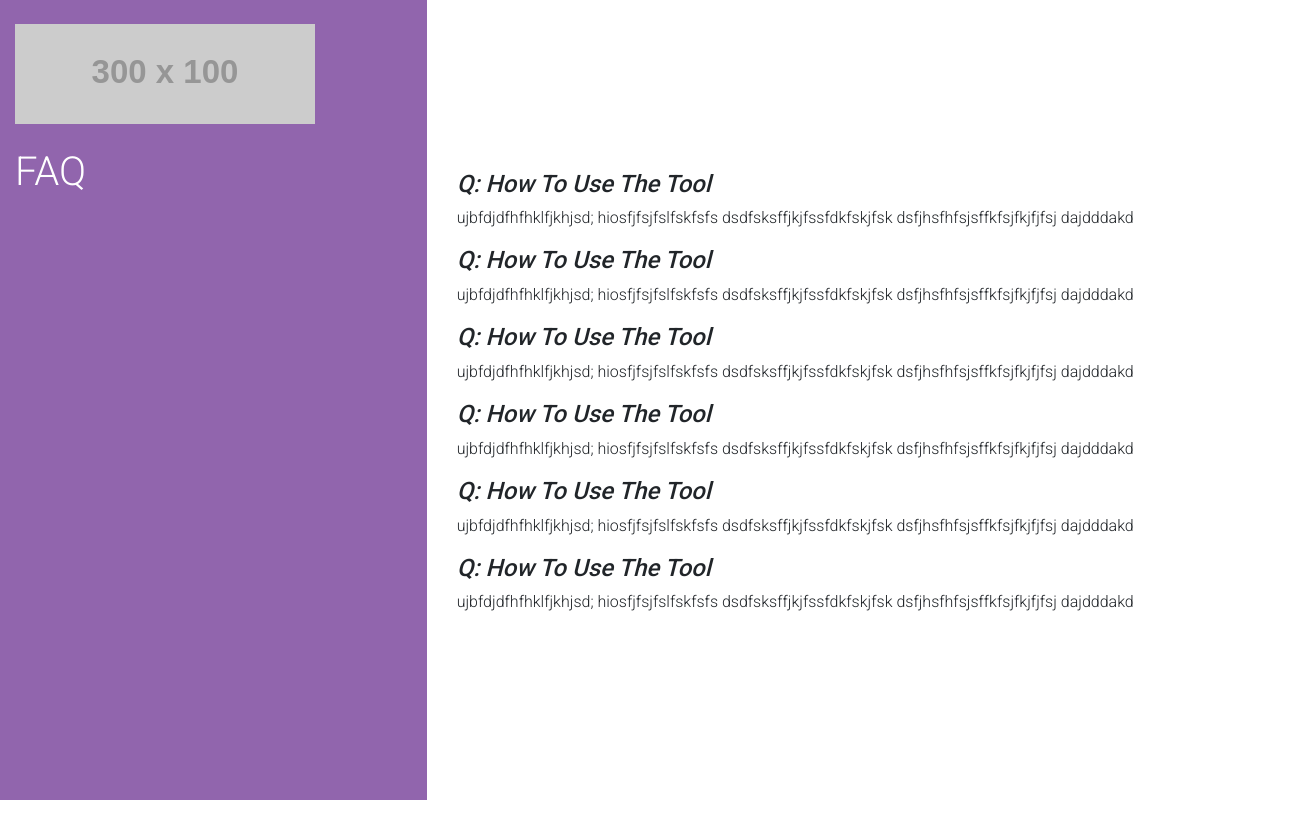
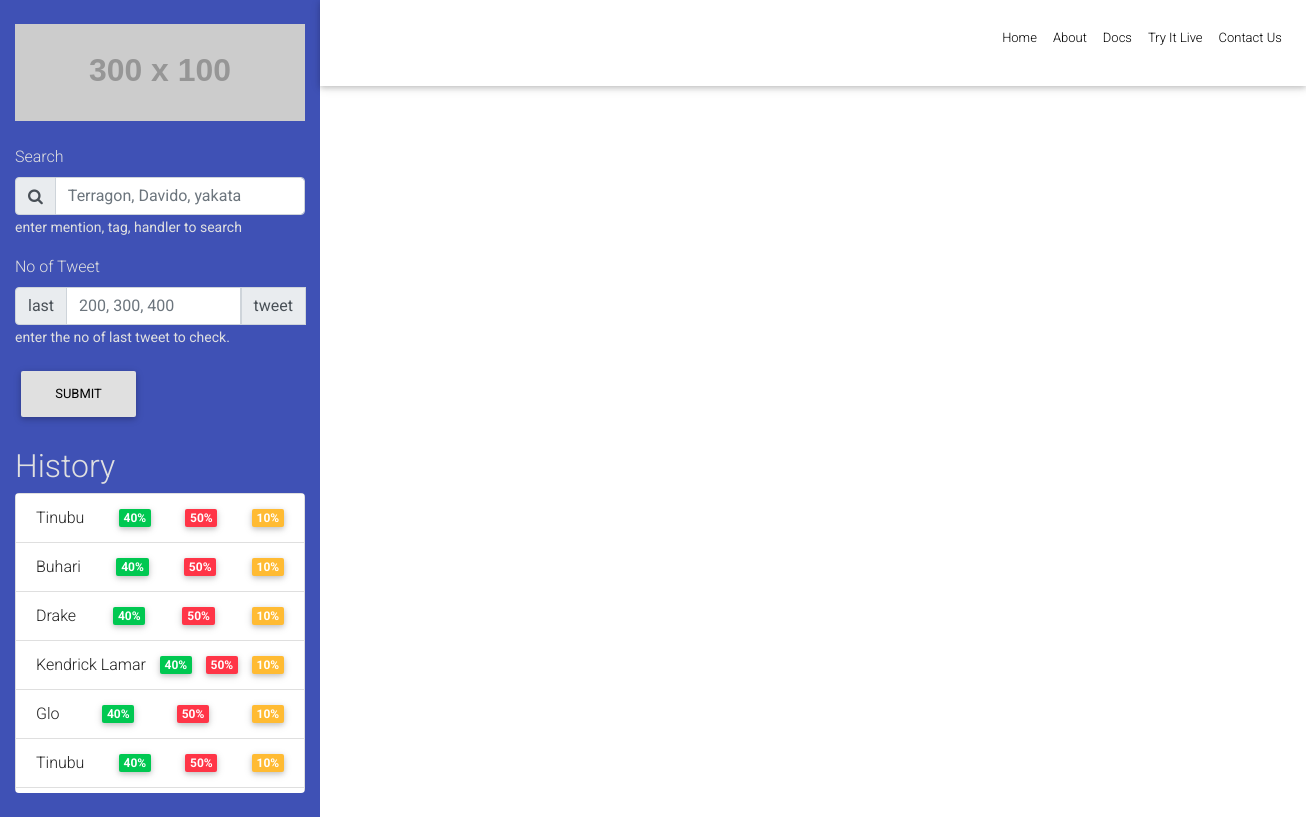
Before and after one commit to DevclanII/sentiment_web, a React (Create React App) app: page /Try in a window 1280 px wide. Shown: the whole page, 1306 px wide, since content can reach past the window. Built offline with nearby package versions, Linux system fonts and the light colour scheme.

Commit message:
Add: sidebar and Nav

```diff
--- a/src/component/App.js
+++ b/src/component/App.js
@@ -2,12 +2,13 @@ import React, { Component } from 'react';
 import LandingPage from './LandingPage';
 import About from './About';
 import Faq from './Faq';
+import Try from './Try'
 import '../css/App.css';
 class App extends Component {
   render() {
     return (
       <div className="App">
-        <Faq />
+        <Try />
       </div>
     );
   }
--- a/src/component/Faq/index.js
+++ b/src/component/Faq/index.js
@@ -3,7 +3,7 @@ import React from 'react'
 const Faq = () => (
   <div className="container-fluid">
     <div className="row">
-      <div className="col-4" style={{ minHeight: '100vh', backgroundColor: '#9165ad'}}>
+      <div className="col-4 indigo" style={{ minHeight: '100vh'}}>
         <div>
           <img alt="log" src="http://via.placeholder.com/300x100" className="img-fluid my-4"/>
           <div>
--- a/src/component/LandingPage/Header.js
+++ b/src/component/LandingPage/Header.js
@@ -1,7 +1,7 @@
 import React from 'react';
 
 export const Nav = () => (
-<ul className = "nav">
+  <ul className= "nav">
     <li className="nav-item">
       <a className="nav-link active" href="/">Home</a>
     </li>
--- /dev/null
+++ b/src/component/Try/Activity.js
@@ -0,0 +1,28 @@
+import React from 'react';
+
+
+const Activity = () => (
+  <div className="col-9">
+    <div>
+      <ul className="nav navbar justify-content-end" style={{ width: '106%', marginLeft: '-15px'}}>
+        <li className="nav-item">
+          <a className="nav-link active" href="/">Home</a>
+        </li>
+        <li className="nav-item">
+          <a className="nav-link" href="/About">About</a>
+        </li>
+        <li className="nav-item">
+          <a className="nav-link" href="#">Docs</a>
+        </li>
+        <li className="nav-item">
+          <a className="nav-link " href="#">Try It Live</a>
+        </li>
+        <li className="nav-item">
+          <a className="nav-link " href="#">Contact Us</a>
+        </li>
+      </ul>
+    </div>
+  </div>
+);
+
+export default Activity;
--- /dev/null
+++ b/src/component/Try/Chart.js
@@ -0,0 +1,5 @@
+import React from 'react'
+
+const = () => ();
+
+export default Chart;
--- /dev/null
+++ b/src/component/Try/SideBar.js
@@ -0,0 +1,162 @@
+import React from 'react';
+
+const SideBar = () => (
+  <div className="col-3 indigo" style={{
+    minHeight: '100vh'
+  }}>
+    <div>
+      <img
+        alt="log"
+        src="http://via.placeholder.com/300x100"
+        className="img-fluid my-4"/>
+      <div>
+        <form>
+          <div class="form-group">
+            <label for="Search" className="text-light">Search</label>
+            <div className="input-group">
+              <div class="input-group-prepend">
+                <span class="input-group-text" id="basic-addon1">
+                  <i className="fa fa-search"></i>
+                </span>
+              </div>
+              <input
+                type="text"
+                name="Search"
+                id="Search"
+                class="form-control"
+                placeholder="Terragon, Davido, yakata"
+                aria-describedby="helpId"/>
+            </div>
+            <small id="helpId" class="text-muted text-light">enter mention, tag, handler to search</small>
+          </div>
+          <div class="form-group">
+            <label for="count" className="text-light">No of Tweet</label>
+            <div className="input-group">
+              <div class="input-group-prepend">
+                <span class="input-group-text" id="basic-addon1">last
+                </span>
+              </div>
+              <input
+                type="text"
+                name="count"
+                id="count"
+                class="form-control"
+                placeholder="200, 300, 400"
+                aria-describedby="helpId"/>
+              <div class="input-group-prepend">
+                <span class="input-group-text" id="basic-addon1">tweet
+                </span>
+              </div>
+            </div>
+            <small id="helpId" class="text-muted text-light">enter the no of last tweet to check.</small>
+          </div>
+          <button type="submit" class="btn btn-light">Submit</button>
+        </form>
+      </div>
+      <div className="py-4 text-dark">
+        <h2 className="text-light">History</h2>
+        <div>
+          <ul
+            className="list-group"
+            style={{
+            maxHeight: '300px',
+            overflowY: 'scroll'
+          }}>
+            <li class="list-group-item d-flex justify-content-between align-items-center">
+              <a>Tinubu</a>
+              <span class="badge badge-success">40%</span>
+              <span class="badge badge-danger">50%</span>
+              <span class="badge badge-warning">10%</span>
+            </li>
+            <li class="list-group-item d-flex justify-content-between align-items-center">
+              <a>Buhari</a>
+              <span class="badge badge-success">40%</span>
+              <span class="badge badge-danger">50%</span>
+              <span class="badge badge-warning">10%</span>
+            </li>
+            <li class="list-group-item d-flex justify-content-between align-items-center">
+              <a>Drake</a>
+              <span class="badge badge-success">40%</span>
+              <span class="badge badge-danger">50%</span>
+              <span class="badge badge-warning">10%</span>
+            </li>
+            <li class="list-group-item d-flex justify-content-between align-items-center">
+              <a>Kendrick Lamar</a>
+              <span class="badge badge-success">40%</span>
+              <span class="badge badge-danger">50%</span>
+              <span class="badge badge-warning">10%</span>
+            </li>
+            <li class="list-group-item d-flex justify-content-between align-items-center">
+              <a>Glo</a>
+              <span class="badge badge-success">40%</span>
+              <span class="badge badge-danger">50%</span>
+              <span class="badge badge-warning">10%</span>
+            </li>
+            <li class="list-group-item d-flex justify-content-between align-items-center">
+              <a>Tinubu</a>
+              <span class="badge badge-success">40%</span>
+              <span class="badge badge-danger">50%</span>
+              <span class="badge badge-warning">10%</span>
+            </li>
+            <li class="list-group-item d-flex justify-content-between align-items-center">
+              <a>Buhari</a>
+              <span class="badge badge-success">40%</span>
+              <span class="badge badge-danger">50%</span>
+              <span class="badge badge-warning">10%</span>
+            </li>
+            <li class="list-group-item d-flex justify-content-between align-items-center">
+              <a>Drake</a>
+              <span class="badge badge-success">40%</span>
+              <span class="badge badge-danger">50%</span>
+              <span class="badge badge-warning">10%</span>
+            </li>
+            <li class="list-group-item d-flex justify-content-between align-items-center">
+              <a>Kendrick Lamar</a>
+              <span class="badge badge-success">40%</span>
+              <span class="badge badge-danger">50%</span>
+              <span class="badge badge-warning">10%</span>
+            </li>
+            <li class="list-group-item d-flex justify-content-between align-items-center">
+              <a>Glo</a>
+              <span class="badge badge-success">40%</span>
+              <span class="badge badge-danger">50%</span>
+              <span class="badge badge-warning">10%</span>
+            </li>
+            <li class="list-group-item d-flex justify-content-between align-items-center">
+              <a>Tinubu</a>
+              <span class="badge badge-success">40%</span>
+              <span class="badge badge-danger">50%</span>
+              <span class="badge badge-warning">10%</span>
+            </li>
+            <li class="list-group-item d-flex justify-content-between align-items-center">
+              <a>Buhari</a>
+              <span class="badge badge-success">40%</span>
+              <span class="badge badge-danger">50%</span>
+              <span class="badge badge-warning">10%</span>
+            </li>
+            <li class="list-group-item d-flex justify-content-between align-items-center">
+              <a>Drake</a>
+              <span class="badge badge-success">40%</span>
+              <span class="badge badge-danger">50%</span>
+              <span class="badge badge-warning">10%</span>
+            </li>
+            <li class="list-group-item d-flex justify-content-between align-items-center">
+              <a>Kendrick Lamar</a>
+              <span class="badge badge-success">40%</span>
+              <span class="badge badge-danger">50%</span>
+              <span class="badge badge-warning">10%</span>
+            </li>
+            <li class="list-group-item d-flex justify-content-between align-items-center">
+              <a>Glo</a>
+              <span class="badge badge-success">40%</span>
+              <span class="badge badge-danger">50%</span>
+              <span class="badge badge-warning">10%</span>
+            </li>
+          </ul>
+        </div>
+      </div>
+    </div>
+  </div>
+);
+
+export default SideBar;
--- a/src/component/Try/index.js
+++ b/src/component/Try/index.js
@@ -1,10 +1,16 @@
 import React from 'react';
+import SideBar from './SideBar';
+import Activity from './Activity'
 
 class Try extends React.Component {
+
   render() {
     return (
-      <div>
-
+      <div className="container-fluid">
+        <div className="row">
+          <SideBar />
+          <Activity />
+        </div>
       </div>
       );
   }
--- a/src/css/App.css
+++ b/src/css/App.css
@@ -50,3 +50,51 @@ ul.nav{
   overflow: hidden;
   position: relative;
 }
+
+.sidenav {
+  height: 100%;
+  width: 0;
+  position: fixed;
+  z-index: 1;
+  top: 0;
+  left: 0;
+  background-color: #111;
+  overflow-x: hidden;
+  transition: 0.5s;
+  padding-top: 60px;
+}
+
+.sidenav a {
+  padding: 8px 8px 8px 32px;
+  text-decoration: none;
+  font-size: 25px;
+  color: #818181;
+  display: block;
+  transition: 0.3s;
+}
+
+.sidenav a:hover {
+  color: #f1f1f1;
+}
+
+.sidenav .closebtn {
+  position: absolute;
+  top: 0;
+  right: 25px;
+  font-size: 36px;
+  margin-left: 50px;
+}
+
+#main {
+  transition: margin-left .5s;
+  padding: 16px;
+}
+
+@media screen and (max-height: 450px) {
+  .sidenav {
+    padding-top: 15px;
+  }
+  .sidenav a {
+    font-size: 18px;
+  }
+}
```
